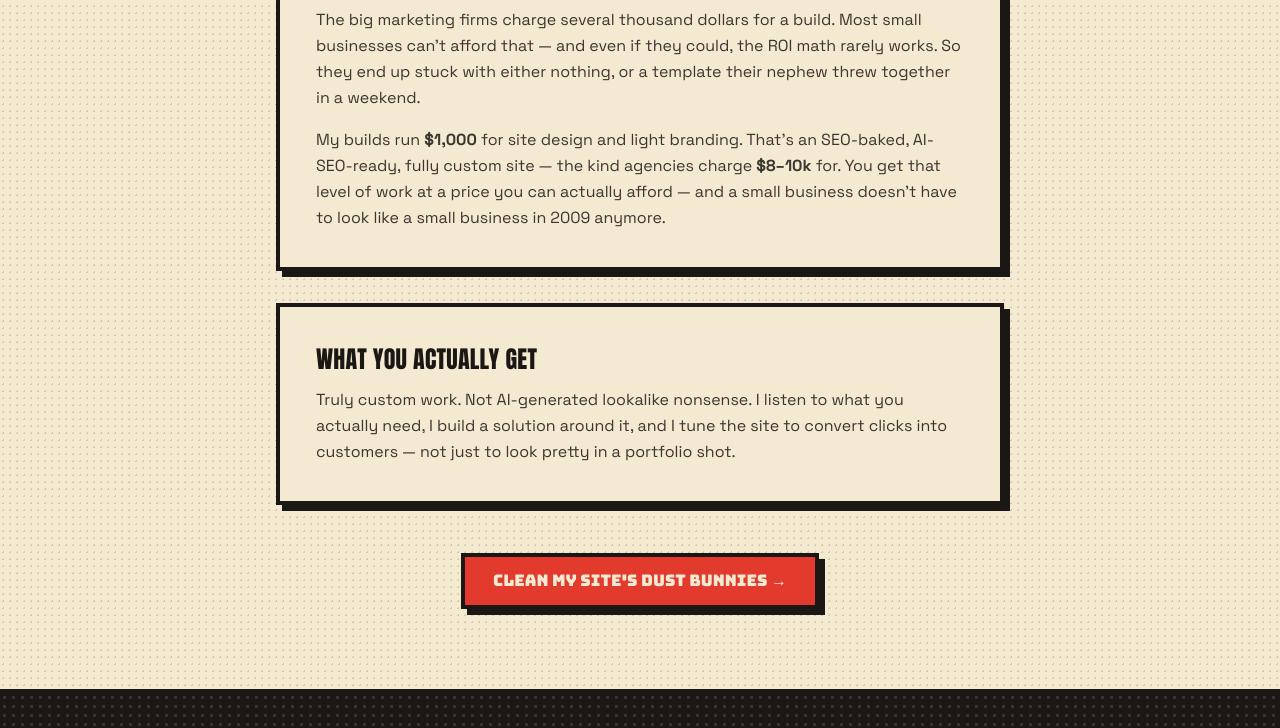
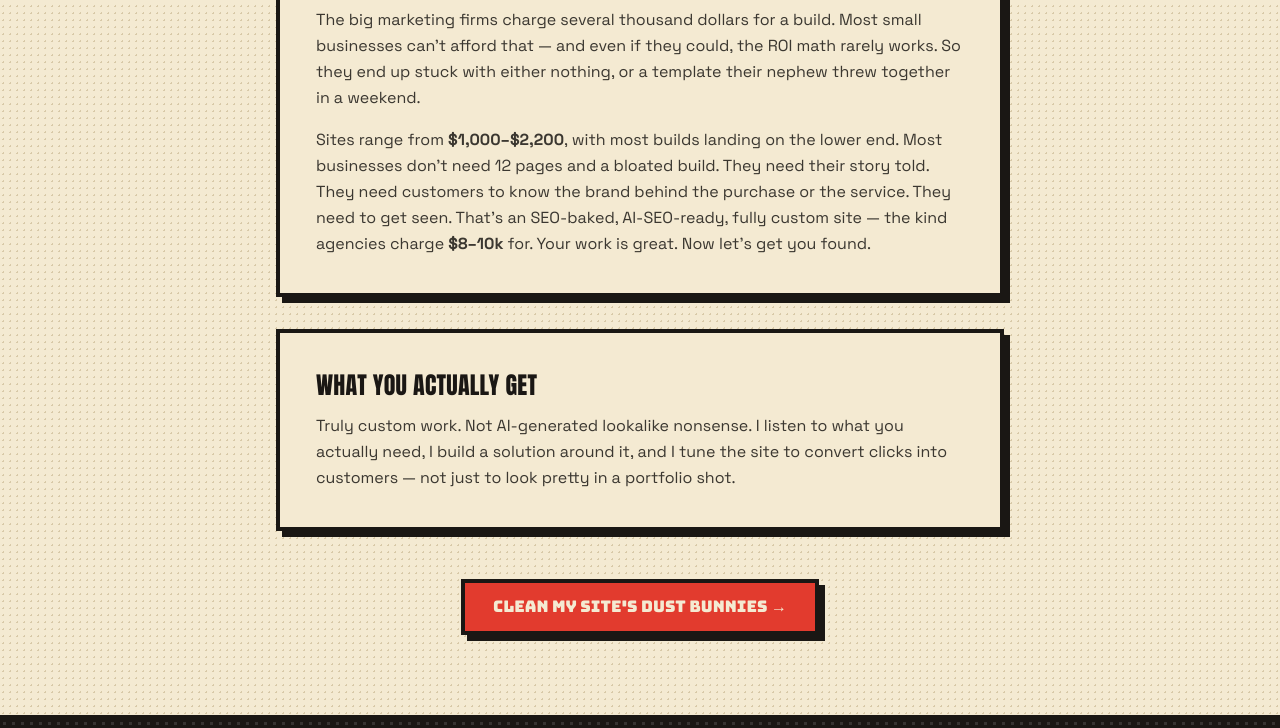
Before and after one commit to joshvogel231/DustBunny, an Astro site: page /about in a window 1280 px wide. Shown: the part 2811-3539 px from the top of the page. Built offline with nearby package versions, Linux system fonts and the light colour scheme; Astro itself is replaced by a stand-in of ours.

Commit message:
Update pricing copy on about page — k-.2k range

```diff
--- a/src/pages/about.astro
+++ b/src/pages/about.astro
@@ -180,11 +180,12 @@ const phases = [
           template their nephew threw together in a weekend.
         </p>
         <p class="mt-4 font-body leading-relaxed text-ink/85">
-          My builds run <strong>$1,000</strong> for site design and light branding.
-          That's an SEO-baked, AI-SEO-ready, fully custom site — the kind agencies
-          charge <strong>$8–10k</strong> for. You get that level of work at a price
-          you can actually afford — and a small business doesn't have to look like
-          a small business in 2009 anymore.
+          Sites range from <strong>$1,000–$2,200</strong>, with most builds landing
+          on the lower end. Most businesses don't need 12 pages and a bloated build.
+          They need their story told. They need customers to know the brand behind
+          the purchase or the service. They need to get seen. That's an SEO-baked,
+          AI-SEO-ready, fully custom site — the kind agencies charge
+          <strong>$8–10k</strong> for. Your work is great. Now let's get you found.
         </p>
       </div>
 
```
